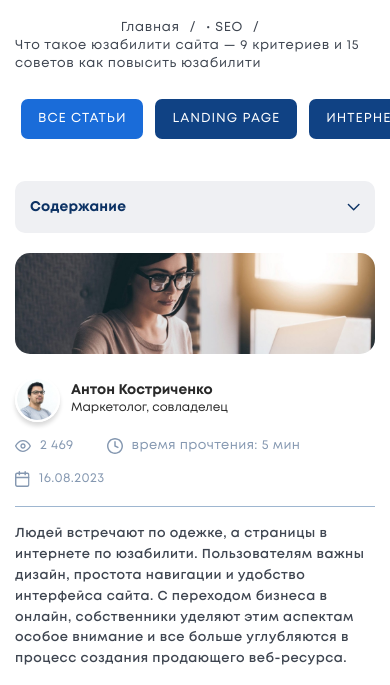
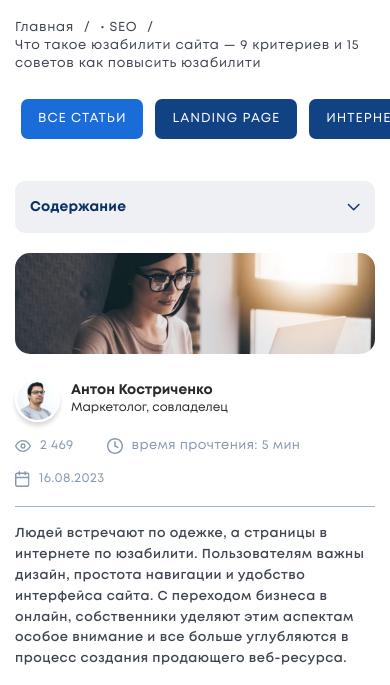
Before and after one commit to GrinCaseCode/Sheer, a plain HTML site: page article.html in a window 390 px wide. Shown: the part 79-764 px from the top of the page. Drawn offline with nearby package versions, Linux system fonts and the light colour scheme.

Commit message:
Add files via upload

```diff
--- a/css/media.css
+++ b/css/media.css
@@ -3489,6 +3489,9 @@
 	}
 	.nav-article .title-middle.active i {
 		transform: rotate(180deg);
+	}
+	.article .breadcrumbs {
+		justify-content: flex-start;
 	}
 }
 
```
